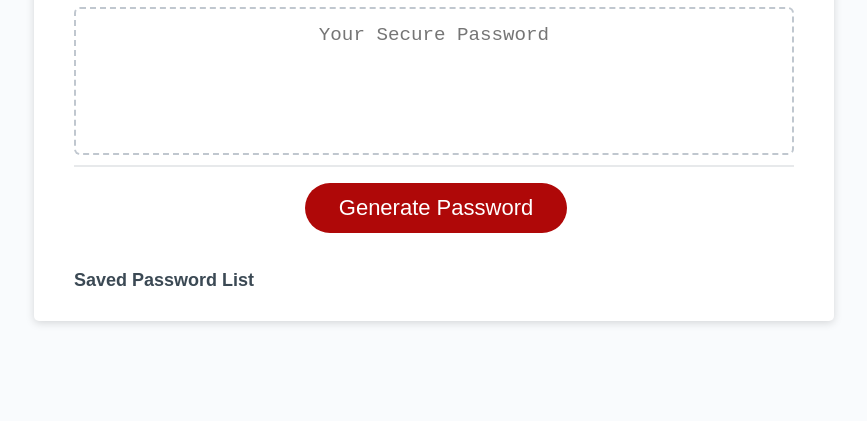
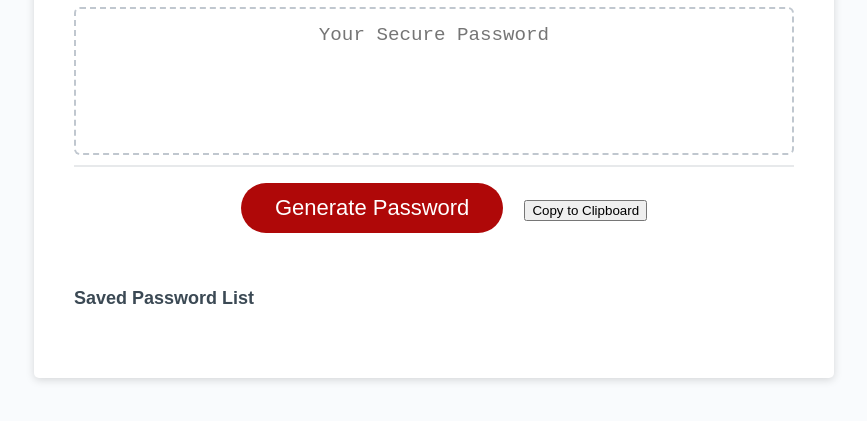
Before and after one commit to sjohn214/ShanPasswordGen, a plain HTML site: page index.html in a window 1280 px wide. Shown: the part 277-698 px from the top of the page, without its empty margins (206-1073 px from the left). Drawn offline with Linux system fonts and the light colour scheme.

Commit message:
Add spec charc and save pass feature

```diff
--- a/index.html
+++ b/index.html
@@ -26,15 +26,26 @@
         </div>
         <div class="card-footer">
           <button id="generate" class="btn">Generate Password</button>
+          <button onclick="saved()">Copy to Clipboard</button>
         </div>
         <br />
-        <div class="div-saved_passwords">
-          <b>Saved Password List</b>
+        <div class="div-saved_passwords" id="savedPasswords">
+          <p><b>Saved Password List</b></p>
           <br />
-          <div id="savedPasswords"></div>
         </div>
       </div>
     </div>
     <script src="script.js"></script>
   </body>
+  <script>
+        // Add password to textarea/copy generated passwords to list section
+  var savedPasswords = localStorage.getItem("savedPasswords");
+
+function saved(){
+
+  var saveList = document.getElementById("password").value;
+  localStorage.setItem("savedPasswords", saveList);
+  document.getElementById("savedPasswords").innerHTML = saveList;
+}
+</script>
 </html>
--- a/script.js
+++ b/script.js
@@ -18,9 +18,6 @@ var uppercaseCharc = ["A","B","C","D","E","F","G","H","I","J","K","L","M","N","O
 var lowercaseCharc =["a","b","c","d","e","f","g","h","i","j","k","l","m","n","o","p","q","r","s","t","u","v","w","x","y","z"];
 
 let password = [""];
-
-
-
 
 
 // Write password to the #password input, create random selection variable and convert array to string
@@ -57,7 +54,7 @@ function getPasswordOptions() {
   var passwordOptions = {
     length: length,
     numCharc: useNumericCharc,
-    specChar: useSpecialCharc,
+    specCharc: useSpecialCharc,
     lowCharc: useLowercaseCharc,
     upCharc: useUppercaseCharc,
 
@@ -77,6 +74,7 @@ if (options.numCharc) {
 }
 if (options.specCharc) {
   randomPassword = randomPassword.concat(specialCharc);
+  console.log(specialCharc);
   // selectedPassword.push(getRandom(specialCharc));
 }
 if (options.lowCharc) {
@@ -119,10 +117,6 @@ function writePassword(){
 
   passwordText.value = password;
 
-    // Add password to textarea/copy generated passwords to list section
-  // document.getElementById("#savedPasswords").value = password;
-
-
 }
         // Add event listener to generate button
         generateBtn.addEventListener("click", writePassword);
```
